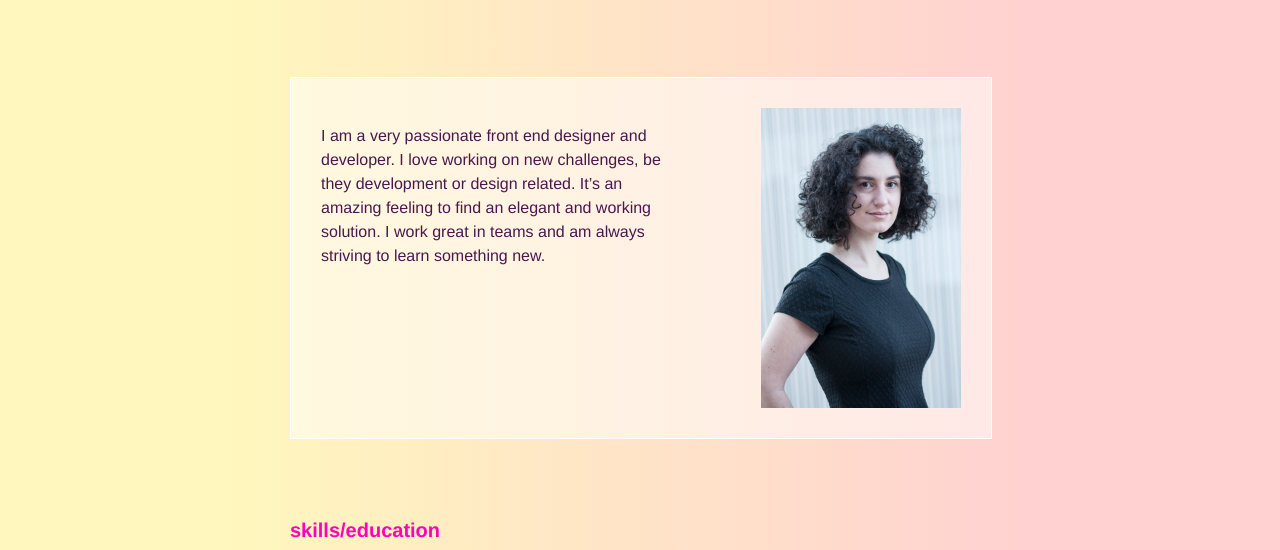
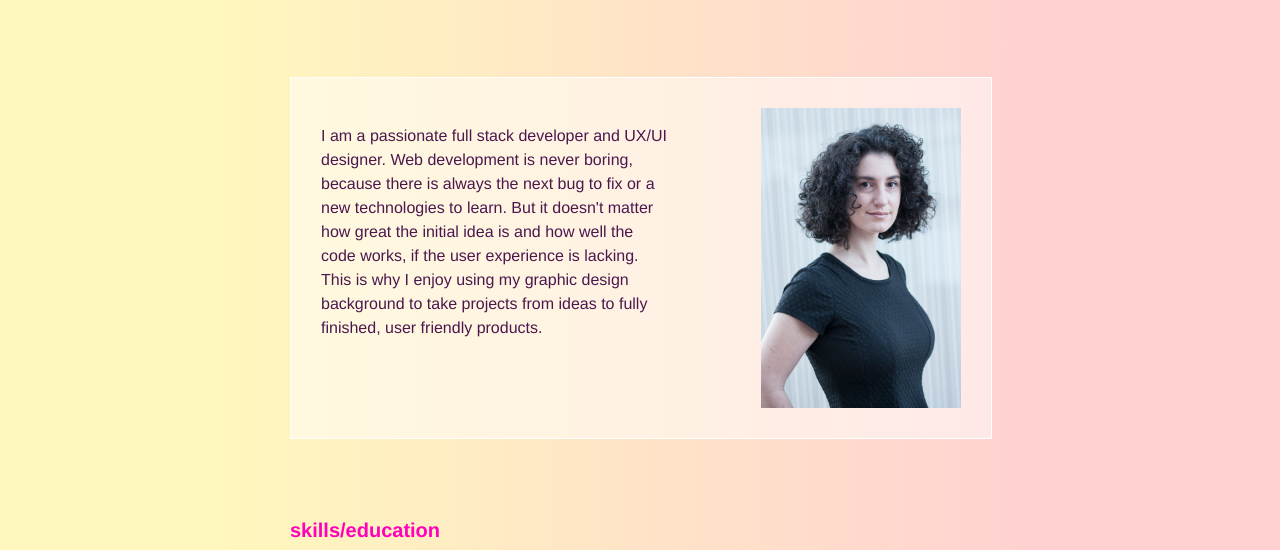
Before and after one commit to innaleikina/portfolio-2019, a website: page app/public/about.html in a window 1280 px wide. Shown: the part 210-760 px from the top of the page. Drawn offline with nearby package versions, Linux system fonts and the light colour scheme; files whose address does not match are found by name.

Commit message:
about me text

```diff
--- a/app/public/about.html
+++ b/app/public/about.html
@@ -50,9 +50,8 @@
         <div class="white-background about-wrap">
             <div class="text-wrap">
                 <!-- <p class="title-small about-title"> about </p> -->
-                <p class="text about-text">I am a very passionate front end designer and developer. I love working on
-                    new challenges, be they development or design related. It’s an amazing feeling to find an elegant
-                    and working solution. I work great in teams and am always striving to learn something new. </p>
+                <p class="text about-text">I am a passionate full stack developer and
+                    UX/UI designer. Web development is never boring, because there is always the next bug to fix or a new technologies to learn. But it doesn't matter how great the initial idea is and how well the code works, if the user experience is lacking. This is why I enjoy using my graphic design background to take projects from ideas to fully finished, user friendly products.   </p>
 
             </div>
             <img class="about-image" src="../images/1.jpg">
```
